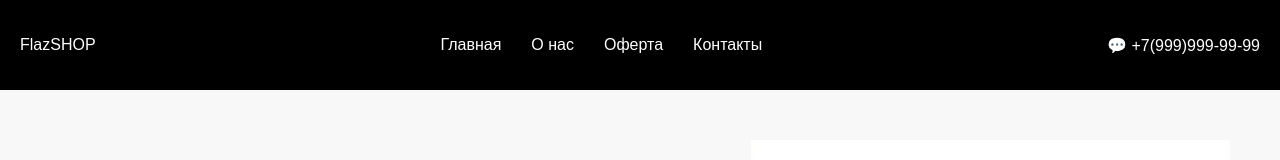
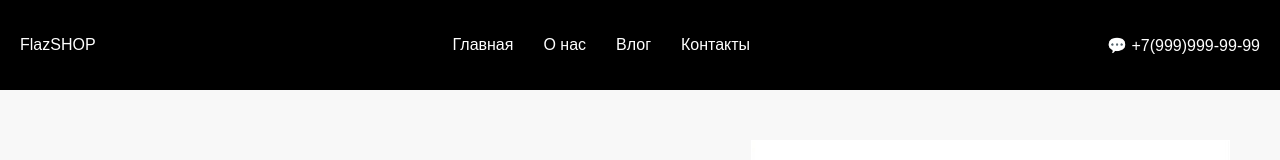
Before and after one commit to EgorCogor/EgorCogor.github.io, a plain HTML site: page index.html in a window 1280 px wide. Shown: the top 160 px of the page. Drawn offline with Linux system fonts and the light colour scheme.

Commit message:
Update index.html

```diff
--- a/index.html
+++ b/index.html
@@ -30,7 +30,7 @@
             <ul>
                 <li><a href="#">Главная</a></li>
                 <li><a href="#">О нас</a></li>
-                <li><a href="#">Оферта</a></li>
+                <li><a href="#">Влог</a></li>
                 <li><a href="#">Контакты</a></li>
             </ul>
         </nav>
```
